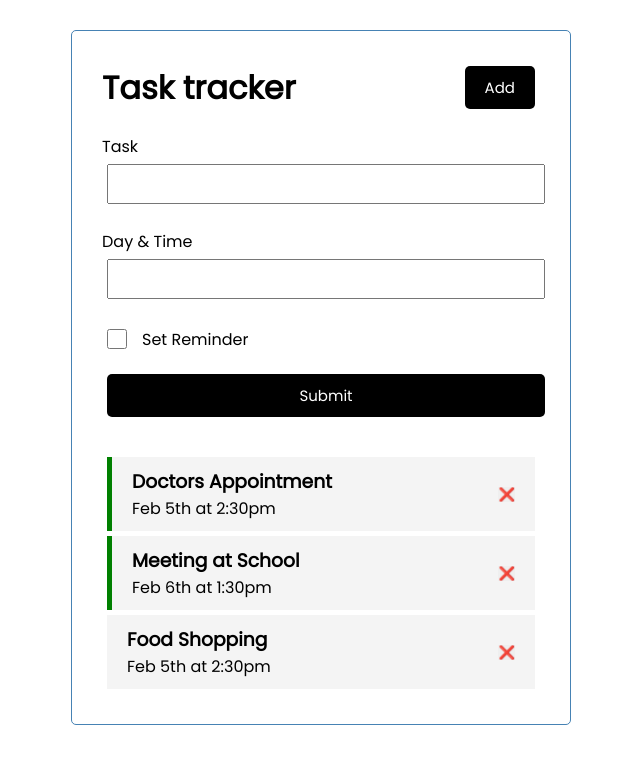
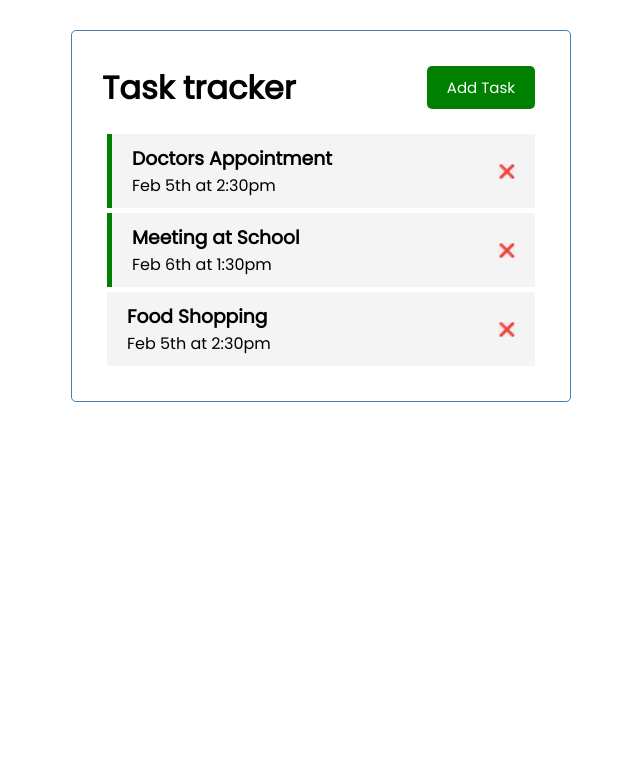
Before and after one commit to emilie-v11/vue-todolist, a Vue app: page / in a window 1280 px wide. Shown: the top 764 px of the page, without its empty margins (319-959 px from the left). Built offline with nearby package versions, Linux system fonts and the light colour scheme.

Commit message:
Add feature toggle button for open/close the form

```diff
--- a/src/App.vue
+++ b/src/App.vue
@@ -2,6 +2,7 @@
 import { ref } from 'vue'
 
 let id = 0
+const showAddTask = ref(false)
 
 const newTask = ref({
   text: '',
@@ -61,10 +62,12 @@ const onSubmit = () => {
   <div class="container">
     <header class="header">
       <h1>Task tracker</h1>
-      <button class="btn">Add</button>
+      <button class="btn" @click="showAddTask = !showAddTask" :style="{backgroundColor: showAddTask ? 'red' : 'green' }">
+        {{ showAddTask ? 'Close Form' : 'Add Task' }}
+      </button>
     </header>
     <main>
-      <form class="add-form" @submit.prevent="onSubmit">
+      <form class="add-form" v-show="showAddTask" @submit.prevent="onSubmit">
         <div class="form-control">
           <label for="task">Task</label>
           <input type="text" v-model="newTask.text" />
@@ -86,7 +89,7 @@ const onSubmit = () => {
           v-for="task in tasks"
           :key="task.id"
           :class="task.reminder ? 'reminder' : ''"
-          @dblclick="() => (toggleReminder(task.id))"
+          @dblclick="() => toggleReminder(task.id)"
         >
           <div>
             <h3>{{ task.text }}</h3>
```
